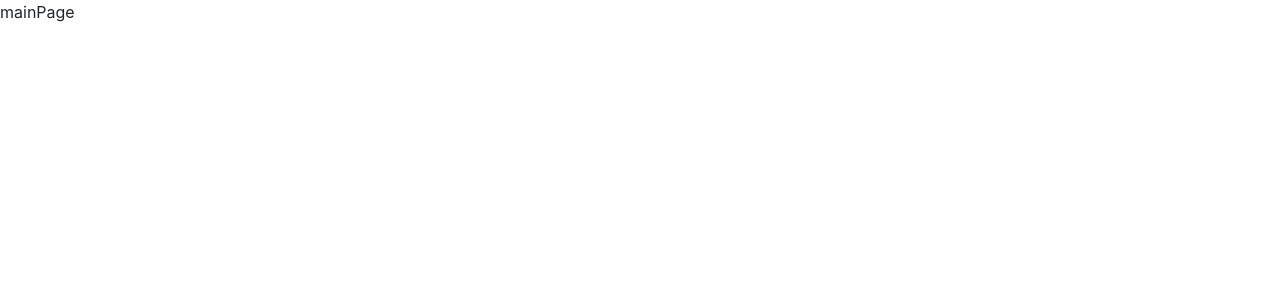
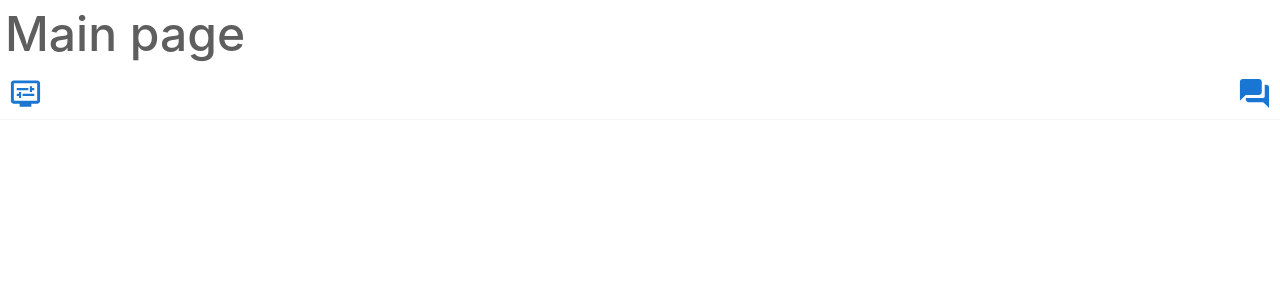
Before and after one commit to girlatomic/ddlink-app, a React (Create React App) app in the folder client/: page /mainpage in a window 1280 px wide. Shown: the top 300 px of the page. Built offline with nearby package versions, Linux system fonts and the light colour scheme.

Commit message:
add header comp

```diff
--- /dev/null
+++ b/client/src/pages/Header.css
@@ -0,0 +1,6 @@
+.header {
+  display: flex;
+  justify-content: space-between;
+  border-bottom: 1px solid whitesmoke;
+  align-items: center;
+}
--- /dev/null
+++ b/client/src/pages/Header.js
@@ -0,0 +1,32 @@
+import DisplaySettingsIcon from "@mui/icons-material/DisplaySettings";
+import IconButton from "@mui/material/IconButton";
+import ForumRoundedIcon from "@mui/icons-material/ForumRounded";
+import { Link } from "react-router-dom";
+import "./Header.css";
+
+const Header = () => {
+  return (
+    <div className="header">
+      <Link to="/settingspage">
+        <IconButton>
+          <DisplaySettingsIcon
+            color="primary"
+            fontSize="large"
+            className="header__icon"
+          />
+        </IconButton>
+      </Link>
+      <Link to="/chatpage">
+        <IconButton>
+          <ForumRoundedIcon
+            color="primary"
+            fontSize="large"
+            className="header__icon"
+          />
+        </IconButton>
+      </Link>
+    </div>
+  );
+};
+
+export default Header;
--- a/client/src/pages/MainPage.js
+++ b/client/src/pages/MainPage.js
@@ -1,8 +1,12 @@
 import React, { useState, useEffect } from "react";
 import { Link } from "react-router-dom";
+import Header from "./Header";
 
 export default function MainPage() {
   return (
-    <div>mainPage</div>
-  )
+    <div>
+      <h2>Main page</h2>
+      <Header />
+    </div>
+  );
 }
```
